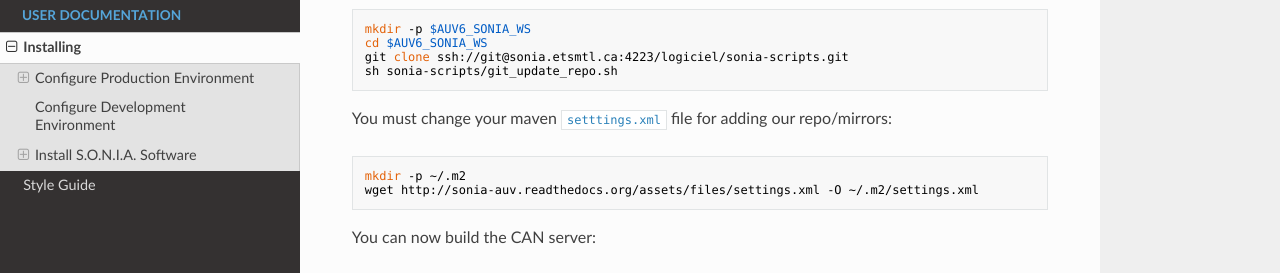
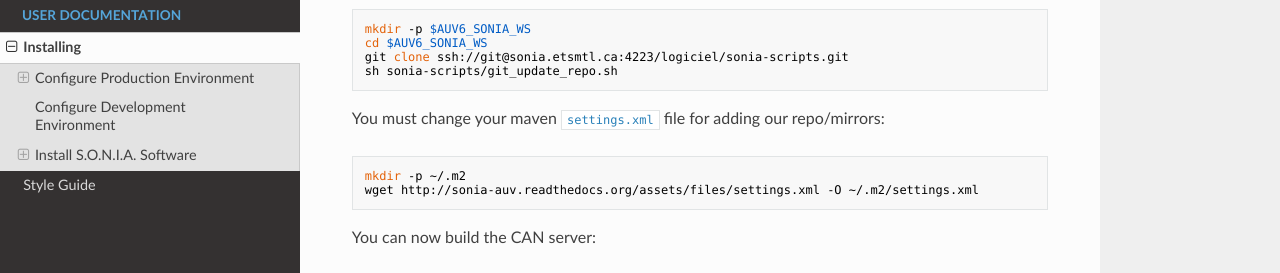
Before and after one commit to sonia-auv/documentation, an MkDocs documentation site: the page built from docs/installing.md, in a window 1280 px wide and 900 px high, scrolled down 3953 px. Shown: the part 147-420 px from the top of the window. Built offline with MkDocs 1.6.1, drawn with Linux system fonts in a browser that asks for light colours; nearby versions of some CDN libraries; old or Windows-style settings are respelled for this version of MkDocs.

Commit message:
Fixing download link of settings.xml

```diff
--- a/docs/installing.md
+++ b/docs/installing.md
@@ -196,7 +196,7 @@
 	git clone ssh://git@sonia.etsmtl.ca:4223/logiciel/sonia-scripts.git
 	sh sonia-scripts/git_update_repo.sh
 
-You must change your maven [`setttings.xml`](assets/files/setttings.xml) file for adding our repo/mirrors:
+You must change your maven [`settings.xml`](assets/files/settings.xml) file for adding our repo/mirrors:
 
 	mkdir -p ~/.m2
 	wget http://sonia-auv.readthedocs.org/assets/files/settings.xml -O ~/.m2/settings.xml
```
